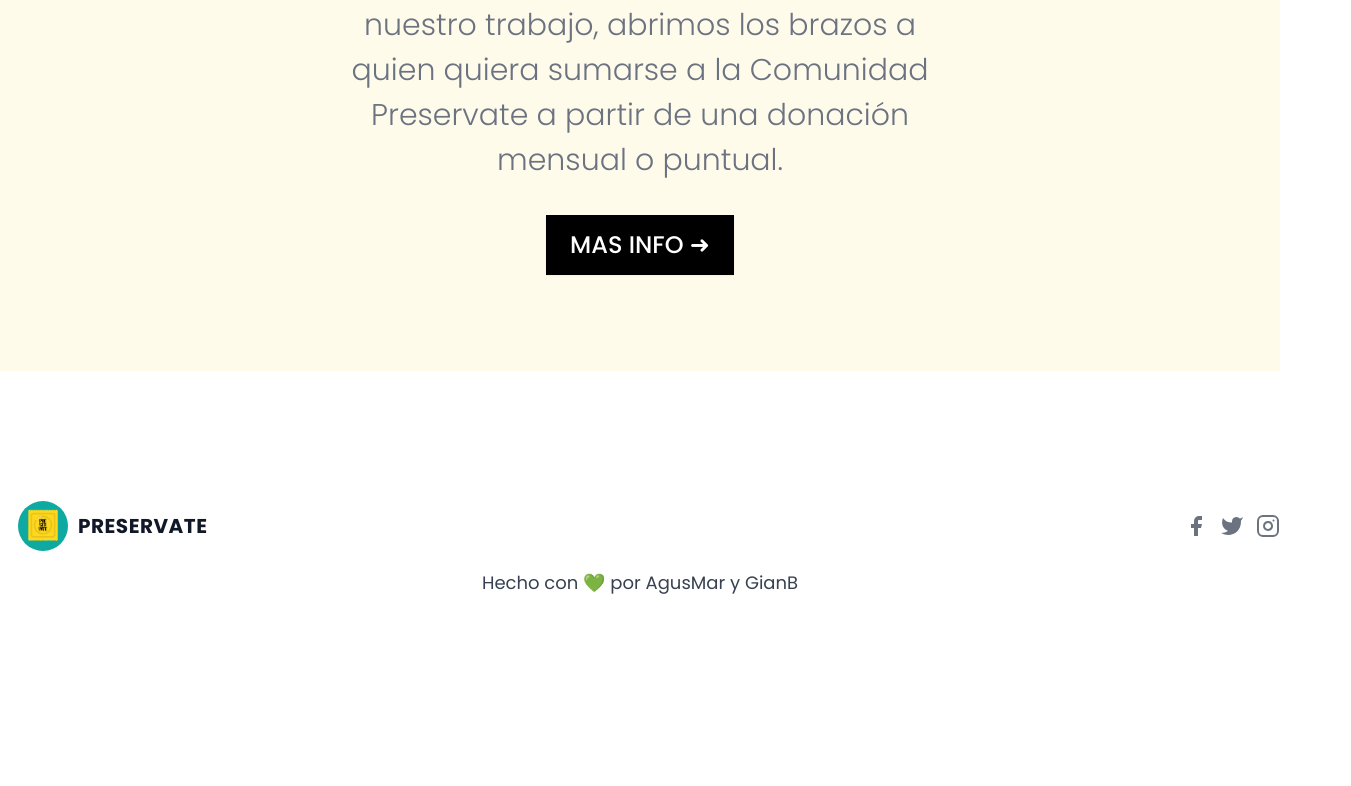
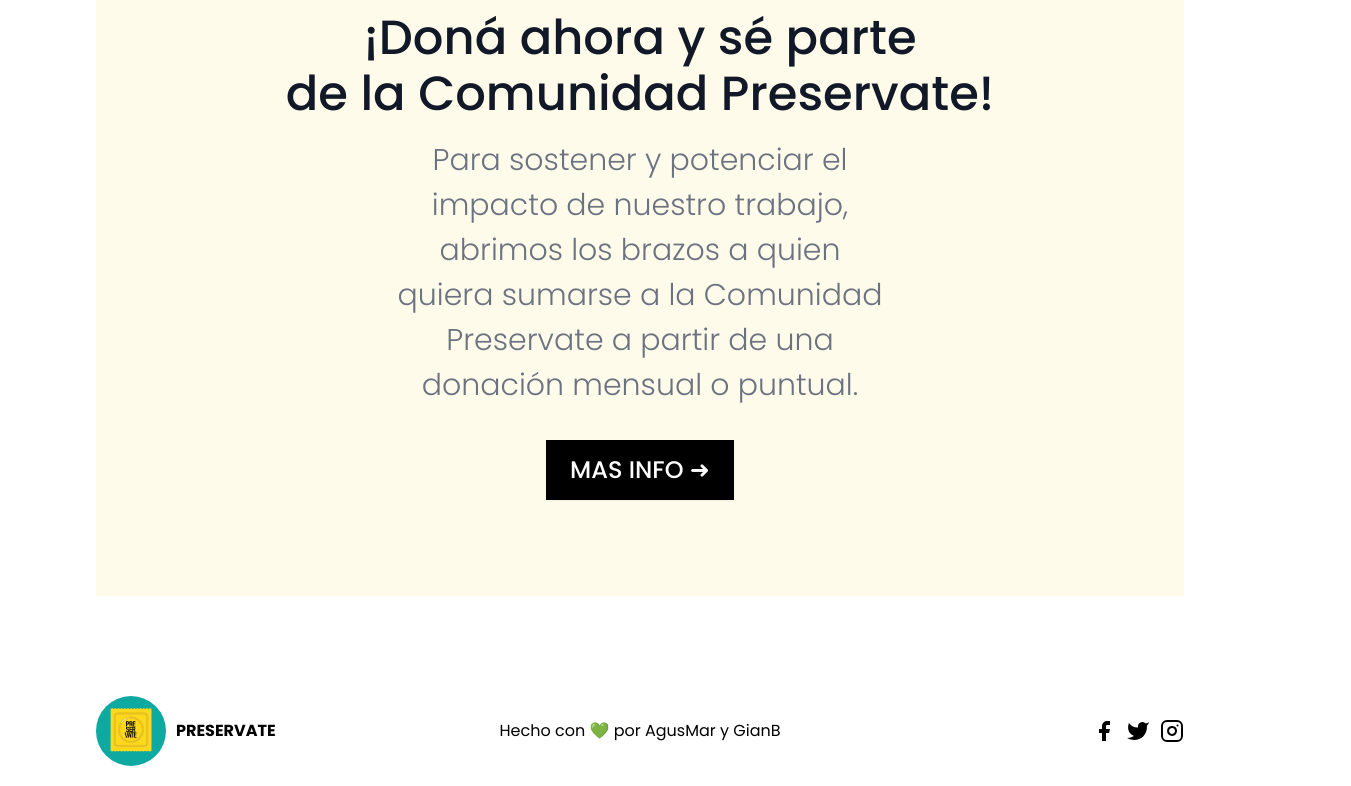
Before and after one commit to giancarlobrusca/preservate-website, a Next.js app: page / in a window 1280 px wide. Shown: the part 1897-2683 px from the top of the page, 1351 px wide, since content can reach past the window. Before the commit the page ends 2525 px from the top, so only its background shows below. Built offline with nearby package versions, Linux system fonts and the light colour scheme.

Commit message:
visual updates

```diff
--- /dev/null
+++ b/src/components/Footer/footer.module.scss
@@ -0,0 +1,35 @@
+.footer {
+  width: 100%;
+  display: flex;
+  justify-content: space-between;
+  align-items: center;
+  padding: 20px 0;
+
+  a {
+    display: flex;
+    align-items: center;
+  }
+
+  img {
+    width: 70px;
+    margin-right: 10px;
+    border-radius: 60px;
+  }
+
+  .footerlogo {
+    width: calc(100% / 3);
+    font-weight: bold;
+  }
+
+  .centercolumn {
+    width: calc(100% / 3);
+    text-align: center;
+  }
+
+  .socialmedia {
+    width: calc(100% / 3);
+    display: flex;
+    justify-content: flex-end;
+    gap: 10px;
+  }
+}
--- a/src/components/Footer/index.tsx
+++ b/src/components/Footer/index.tsx
@@ -1,29 +1,23 @@
 import Link from 'next/link';
+import styles from './footer.module.scss';
 
 export const Footer = () => {
   return (
-    <footer className="container flex flex-col items-center py-8 mx-auto">
-      <div className="flex flex-col w-full lg:flex-row lg:items-center">
-        <Link href="/">
-          <a className="inline-flex items-center p-2 mr-4 ">
+    <footer className={styles.footer}>
+      <div className={styles.footerlogo}>
         <Link href="/">
           <a>
-                <img
-                  src="/img/logo.jpg"
-                  alt="Logo Preservate"
-                  className="p-2 transition duration-150 border-2 border-transparent rounded-full"
-                  style={{ width: '70px' }}
-                />
+            <img src="/img/logo.jpg" alt="Logo Preservate" />
+            <span>PRESERVATE</span>
           </a>
         </Link>
-            <span className="text-xl font-bold tracking-wide text-gray-900 uppercase hover:text-yellow-300">
-              PRESERVATE
-            </span>
-          </a>
-        </Link>
-        <div className="inline-flex justify-center mt-2 sm:ml-auto sm:mt-0 sm:justify-start">
+      </div>
+      <div className={styles.centercolumn}>
+        <p>Hecho con 💚 por AgusMar y GianB</p>
+      </div>
+      <div className={styles.socialmedia}>
         <Link href="https://www.facebook.com/Preservate-315693722696751">
-            <a className="text-gray-500 hover:text-yellow-300">
+          <a>
             <svg
               fill="currentColor"
               stroke-linecap="round"
@@ -37,7 +31,7 @@ export const Footer = () => {
           </a>
         </Link>
         <Link href="https://twitter.com/preservate__">
-            <a className="ml-3 text-gray-500 hover:text-yellow-300">
+          <a>
             <svg
               fill="currentColor"
               stroke-linecap="round"
@@ -51,7 +45,7 @@ export const Footer = () => {
           </a>
         </Link>
         <Link href="https://www.instagram.com/preservate_/">
-            <a className="ml-3 text-gray-500 hover:text-yellow-300">
+          <a>
             <svg
               fill="none"
               stroke="currentColor"
@@ -67,12 +61,6 @@ export const Footer = () => {
           </a>
         </Link>
       </div>
-      </div>
-      <div>
-        <p className="text-lg text-gray-700">
-          Hecho con 💚 por AgusMar y GianB
-        </p>
-      </div>
     </footer>
   );
 };
--- a/src/components/Form/form.module.scss
+++ b/src/components/Form/form.module.scss
@@ -5,6 +5,7 @@
   margin: 50px 0;
 
   input {
+    cursor: pointer;
     margin-right: 5px;
   }
 }
--- a/src/components/Navbar/navbar.module.scss
+++ b/src/components/Navbar/navbar.module.scss
@@ -1,6 +1,6 @@
 .wrapper {
   top: 0;
-  width: 1422px;
+  width: 100%;
   z-index: 2;
 
   .navWrapper {
@@ -46,3 +46,9 @@
     }
   }
 }
+
+// @media (max-width: 1500px) {
+//   .wrapper {
+//     width: 100%;
+//   }
+// }
--- a/src/layout/Layout.js
+++ b/src/layout/Layout.js
@@ -1,14 +1,12 @@
 import { Footer, Navbar } from '../components';
-import styles from './layout.module.css';
+import styles from './layout.module.scss';
 
 export const Layout = ({ children }) => {
   return (
     <div className={styles.wrapper}>
       <Navbar />
-      <div className={styles.contentWrapper}>
-        <main>{children}</main>
-        <Footer />
-      </div>
+      <main>{children}</main>
+      <Footer />
     </div>
   );
 };
--- a/src/layout/layout.module.css
+++ /dev/null
@@ -1,19 +0,0 @@
-.wrapper {
-  width: 100%;
-  display: flex;
-  flex-direction: column;
-  align-items: center;
-  justify-content: center;
-}
-
-.contentWrapper {
-  max-width: 1422px;
-}
-
-.title {
-  color: #06b6b3;
-  text-align: center;
-  font-size: 3.5rem;
-  font-weight: bold;
-  margin: 50px 0 150px 0;
-}
--- /dev/null
+++ b/src/layout/layout.module.scss
@@ -0,0 +1,8 @@
+.wrapper {
+  width: 100%;
+  display: flex;
+  flex-direction: column;
+  align-items: center;
+  justify-content: center;
+  padding: 0 6rem;
+}
--- a/src/pages/contact/index.js
+++ b/src/pages/contact/index.js
@@ -4,8 +4,6 @@ import { Form } from '../../components/Form';
 import styles from './contact.module.scss';
 
 export default function Contact() {
-  const [type, setType] = useState(null);
-
   return (
     <>
       <AppHead />
```
Lines whose indentation alone changed are shown as unchanged.
